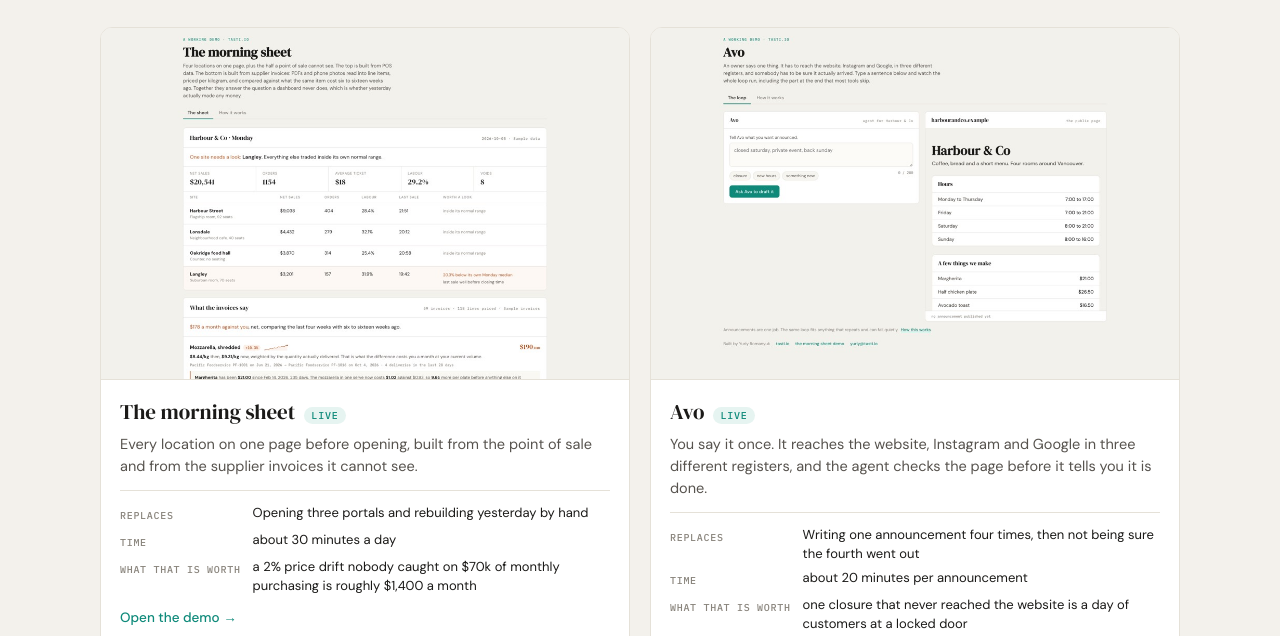
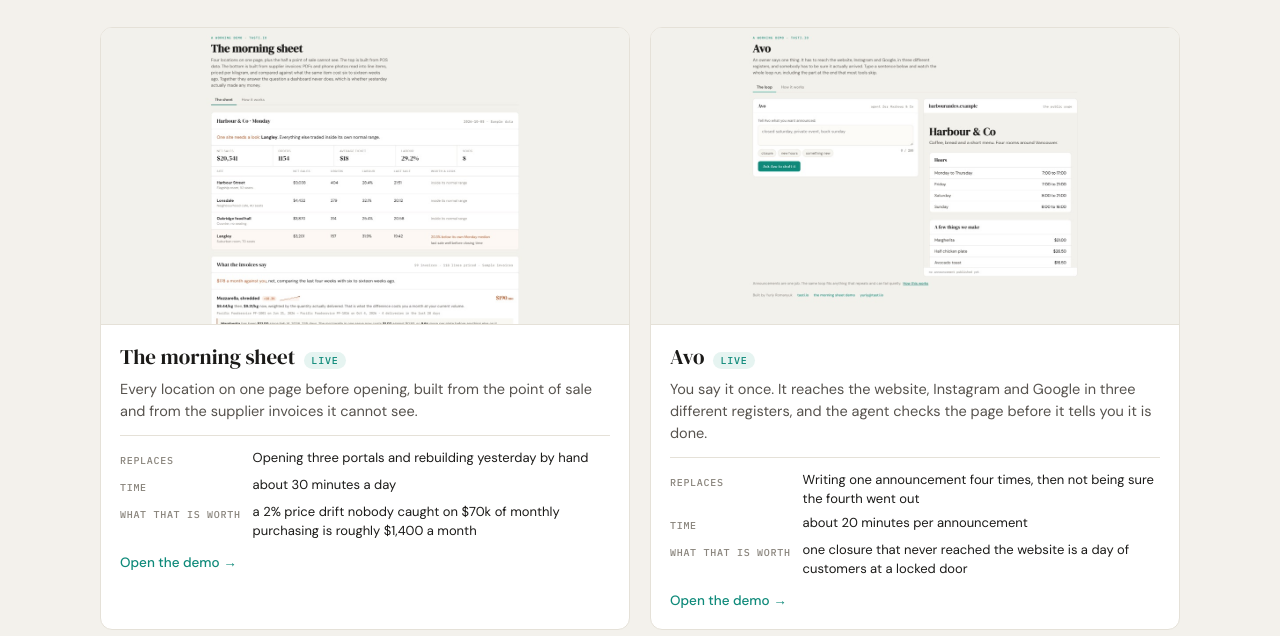
Before and after one commit to Tasti-io/demo-gallery, a website: page public/index.html in a window 1280 px wide. Shown: the part 164-800 px from the top of the page. Drawn offline with Linux system fonts and the light colour scheme.

Commit message:
Match the thumbnail box to the real image ratio
The markup declared 1200x800 and the CSS reserved 3:2 while the captures are
1200x675. On a cold load the browser reserved the wrong box, the first image
rendered outside its card for a moment, and the grid visibly jumped. A page
whose first impression is a layout jump is arguing against itself.

Co-Authored-By: Claude Opus 5 <noreply@anthropic.com>

```diff
--- a/build.mjs
+++ b/build.mjs
@@ -13,7 +13,7 @@ const esc = (s) => String(s).replace(/[&<>"']/g, (c) => ({ "&": "&amp;", "<": "&
 
 const card = (d) => `
       <a class="card" href="${esc(d.url)}" target="_blank" rel="noopener">
-        <div class="shot"><img src="${esc(d.shot)}" alt="" loading="lazy" width="1200" height="800"></div>
+        <div class="shot"><img src="${esc(d.shot)}" alt="" loading="lazy" width="1200" height="675"></div>
         <div class="body">
           <div class="head">
             <h2>${esc(d.title)}</h2>
@@ -56,7 +56,7 @@ const html = `<!DOCTYPE html>
         text-decoration:none;color:inherit;transition:transform .14s ease,box-shadow .14s ease,border-color .14s ease}
   .card:hover{transform:translateY(-3px);box-shadow:0 10px 28px rgba(27,26,24,.10);border-color:#D4CFC4}
   .card:focus-visible{outline:2px solid var(--teal);outline-offset:3px}
-  .shot{aspect-ratio:3/2;overflow:hidden;background:var(--canvas);border-bottom:1px solid var(--rule)}
+  .shot{aspect-ratio:16/9;overflow:hidden;background:var(--canvas);border-bottom:1px solid var(--rule)}
   .shot img{width:100%;height:100%;object-fit:cover;object-position:top center;display:block}
   .body{padding:17px 19px 19px}
   .head{display:flex;align-items:baseline;gap:9px;margin-bottom:7px}
--- a/public/index.html
+++ b/public/index.html
@@ -25,7 +25,7 @@
         text-decoration:none;color:inherit;transition:transform .14s ease,box-shadow .14s ease,border-color .14s ease}
   .card:hover{transform:translateY(-3px);box-shadow:0 10px 28px rgba(27,26,24,.10);border-color:#D4CFC4}
   .card:focus-visible{outline:2px solid var(--teal);outline-offset:3px}
-  .shot{aspect-ratio:3/2;overflow:hidden;background:var(--canvas);border-bottom:1px solid var(--rule)}
+  .shot{aspect-ratio:16/9;overflow:hidden;background:var(--canvas);border-bottom:1px solid var(--rule)}
   .shot img{width:100%;height:100%;object-fit:cover;object-position:top center;display:block}
   .body{padding:17px 19px 19px}
   .head{display:flex;align-items:baseline;gap:9px;margin-bottom:7px}
@@ -60,7 +60,7 @@
 
   <div class="grid">
       <a class="card" href="https://morning-sheet.tasti.io" target="_blank" rel="noopener">
-        <div class="shot"><img src="/shots/morning-sheet.jpg" alt="" loading="lazy" width="1200" height="800"></div>
+        <div class="shot"><img src="/shots/morning-sheet.jpg" alt="" loading="lazy" width="1200" height="675"></div>
         <div class="body">
           <div class="head">
             <h2>The morning sheet</h2>
@@ -76,7 +76,7 @@
         </div>
       </a>
       <a class="card" href="https://avo.tasti.io" target="_blank" rel="noopener">
-        <div class="shot"><img src="/shots/avo.jpg" alt="" loading="lazy" width="1200" height="800"></div>
+        <div class="shot"><img src="/shots/avo.jpg" alt="" loading="lazy" width="1200" height="675"></div>
         <div class="body">
           <div class="head">
             <h2>Avo</h2>
```
